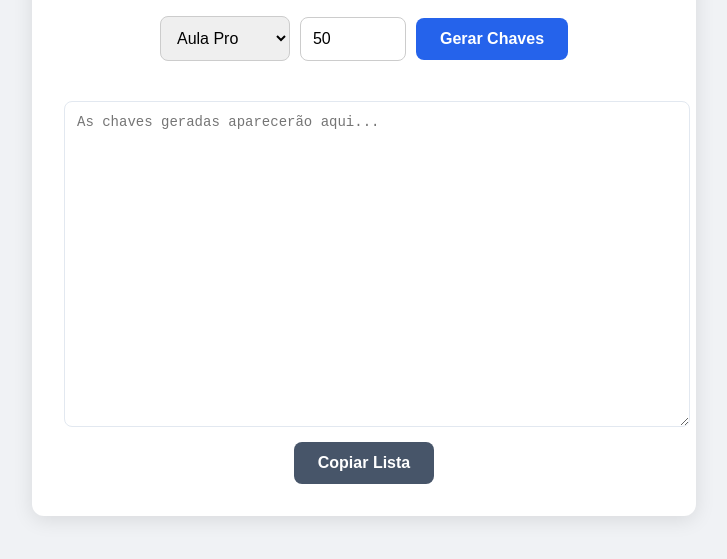
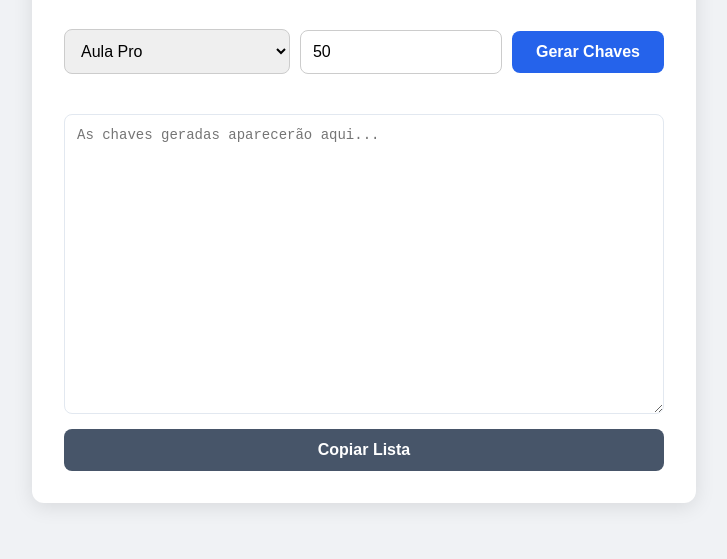
Before and after one commit to cassicava/Key, a plain HTML site: page index.html in a window 1280 px wide. Shown: the part 217-776 px from the top of the page, without its empty margins (276-1003 px from the left). Drawn offline with Linux system fonts and the light colour scheme.

Commit message:
Update index.html

```diff
--- a/index.html
+++ b/index.html
@@ -5,6 +5,7 @@
     <meta name="viewport" content="width=device-width, initial-scale=1.0">
     <title>Gerador de Chaves - Multi Sistema</title>
     <style>
+        /* Ajuste do BODY para centralizar e garantir altura mínima */
         body {
             font-family: 'Segoe UI', Tahoma, Geneva, Verdana, sans-serif;
             background-color: #f0f2f5;
@@ -13,26 +14,33 @@
             align-items: center;
             min-height: 100vh;
             margin: 0;
+            /* Adiciona um padding nas laterais para telas muito pequenas */
+            padding: 20px;
+            box-sizing: border-box; /* Garante que o padding não adicione largura extra */
         }
+
+        /* Ajuste do CARD para melhor visualização em mobile */
         .card {
             background: white;
             padding: 2rem;
             border-radius: 12px;
             box-shadow: 0 4px 20px rgba(0,0,0,0.1);
-            width: 100%;
-            max-width: 600px;
+            width: 100%; /* Ocupa 100% da largura disponível */
+            max-width: 600px; /* Limite máximo para telas maiores */
             text-align: center;
         }
+
         h1 { color: #2563eb; margin-bottom: 0.5rem; }
         p { color: #64748b; margin-bottom: 2rem; }
 
+        /* Ajuste do grupo de controles para empilhamento em mobile */
         .control-group {
             display: flex;
             gap: 10px;
             justify-content: center;
             align-items: center;
             margin-bottom: 20px;
-            flex-wrap: wrap;
+            flex-wrap: wrap; /* Permite que os itens quebrem a linha se não couberem */
         }
 
         select, input {
@@ -40,6 +48,9 @@
             border-radius: 8px;
             border: 1px solid #ccc;
             font-size: 1rem;
+            /* Garante que o select/input use largura total em mobile se estiver em uma linha separada */
+            flex-grow: 1;
+            min-width: 150px; /* Largura mínima para ser legível */
         }
 
         button {
@@ -52,8 +63,18 @@
             font-weight: bold;
             cursor: pointer;
             transition: background 0.2s;
+            /* Garante que o botão de 'Gerar Chaves' possa ocupar a linha inteira se necessário */
+            flex-shrink: 0;
         }
         button:hover { background: #1d4ed8; }
+
+        /* Ajuste para o botão 'Copiar Lista' garantir alinhamento central */
+        .card > button {
+            width: 100%;
+            margin-top: 10px;
+            background: #475569;
+        }
+
         textarea {
             width: 100%;
             height: 300px;
@@ -64,12 +85,21 @@
             font-family: monospace;
             font-size: 14px;
             resize: vertical;
+            box-sizing: border-box; /* Inclui padding e borda na largura total */
         }
         .stats {
             margin-top: 10px;
             font-size: 0.9rem;
             color: #16a34a;
             font-weight: 500;
+        }
+
+        /* Opcional: Media Query para telas muito pequenas, forçando o input de quantidade a ser menor */
+        @media (max-width: 400px) {
+            #qtd {
+                width: 60px !important;
+                flex-grow: 0;
+            }
         }
     </style>
 </head>
@@ -91,7 +121,7 @@
 
     <div id="status" class="stats"></div>
     <textarea id="output" readonly placeholder="As chaves geradas aparecerão aqui..."></textarea>
-    <button onclick="copiar()" style="margin-top: 10px; background: #475569;">Copiar Lista</button>
+    <button onclick="copiar()">Copiar Lista</button>
 </div>
 
 <script>
```
